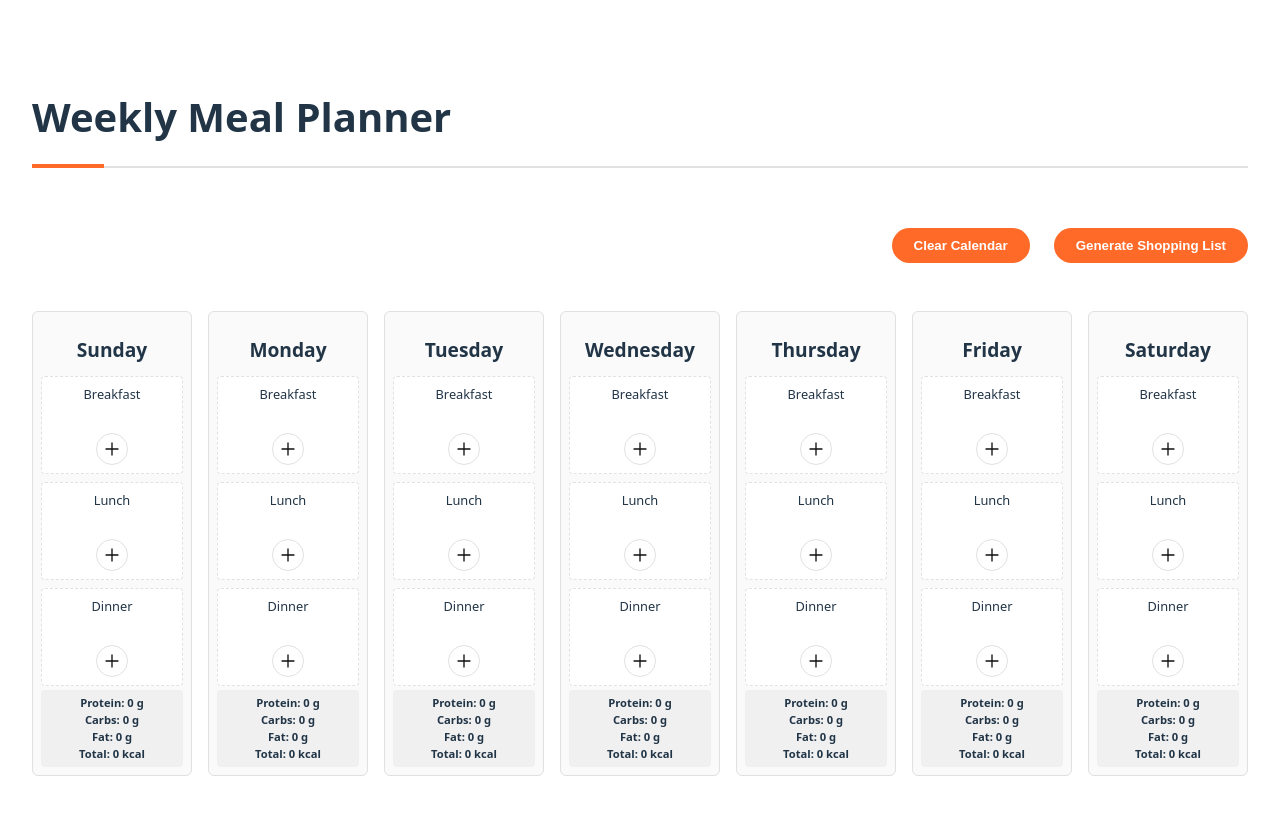
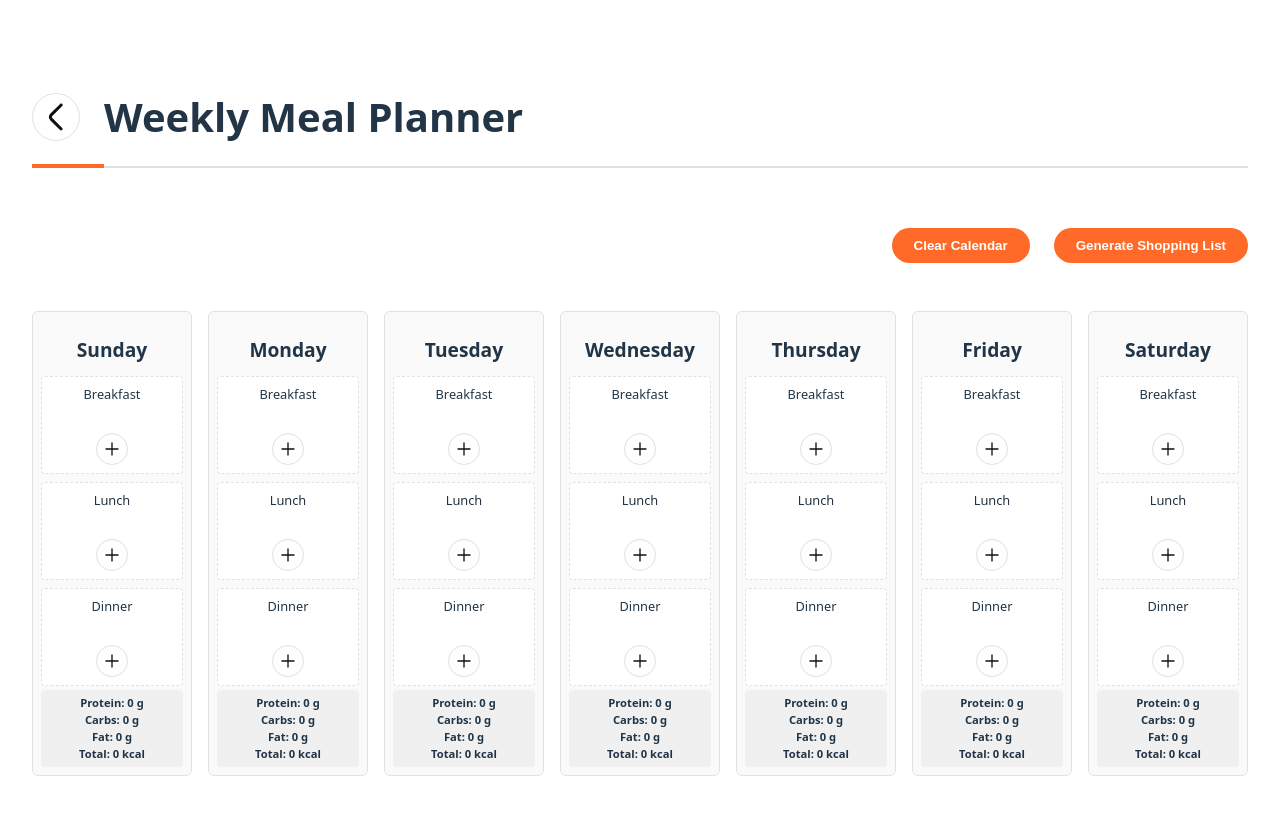
Before and after one commit to guivezula/recipe-meal-dashboard, a React (Vite) app: page /meal-plan in a window 1280 px wide. Shown: the top 814 px of the page. Built offline with nearby package versions, Linux system fonts and the light colour scheme.

Commit message:
add back button into pages

```diff
--- a/src/components/Header/Header.scss
+++ b/src/components/Header/Header.scss
@@ -1,6 +1,25 @@
 .header {
     display: block;
     margin: 36px 0;
+    &__header {
+        display: flex;
+        align-items: center;
+
+        &--button {
+            gap: 24px;
+
+            .button-icon {
+                width: 48px;
+                height: 48px;
+
+                .icon {
+                    width: 36px;
+                    height: 36px;
+                }
+            }
+        }
+    }
+
     &__title {
         font-size: 2.5em;
         line-height: 1.1;
--- a/src/components/Header/Header.tsx
+++ b/src/components/Header/Header.tsx
@@ -1,17 +1,37 @@
+import classNames from "classnames";
 import type React from "react";
+import ButtonIcon from "../ButtonIcon/ButtonIcon";
 import "./Header.scss";
 
-type HeaderProps = React.HTMLAttributes<HTMLHeadElement>;
+type HeaderProps = React.HTMLAttributes<HTMLHeadElement> & {
+  backButton?: boolean;
+  onBackClick?: () => void;
+};
 
 const CLASS_NAME = "header";
 
-const Header: React.FC<HeaderProps> = ({ children, ...props }) => {
-    return (
-        <header className={CLASS_NAME} {...props}>
-            <h1 className={`${CLASS_NAME}__title`}>{children}</h1>
-            <div className={`${CLASS_NAME}__line`} />
-        </header>
-    )
-}
+const Header: React.FC<HeaderProps> = ({
+  children,
+  backButton,
+  onBackClick,
+  ...props
+}) => {
+  return (
+    <header className={CLASS_NAME} {...props}>
+      <div
+        className={classNames({
+          [`${CLASS_NAME}__header`]: true,
+          [`${CLASS_NAME}__header--button`]: backButton,
+        })}
+      >
+        {backButton && (
+          <ButtonIcon border icon="arrow-prev" onClick={onBackClick} />
+        )}
+        <h1 className={`${CLASS_NAME}__title`}>{children}</h1>
+      </div>
+      <div className={`${CLASS_NAME}__line`} />
+    </header>
+  );
+};
 
 export default Header;
--- a/src/pages/MealPlan/MealPlan.tsx
+++ b/src/pages/MealPlan/MealPlan.tsx
@@ -1,3 +1,4 @@
+import { useNavigate } from "react-router-dom";
 import { useAppDispatch } from "../../app/hooks";
 import Button from "../../components/Button/Button";
 import CalendarGrid from "../../components/CalendarGrid/CalendarGrid";
@@ -9,13 +10,21 @@ const CLASS_NAME = "meal-plan";
 
 function MealPlan() {
   const dispatch = useAppDispatch();
+  const navigate = useNavigate();
 
   const handleClearCalendar = () => {
     dispatch(removeAllMealPlan());
-  }
+  };
+
+  const handleBackNavigation = () => {
+    navigate("/recipes");
+  };
+
   return (
     <div className={CLASS_NAME}>
-      <Header>Weekly Meal Planner</Header>
+      <Header backButton onBackClick={handleBackNavigation}>
+        Weekly Meal Planner
+      </Header>
       <div className={`${CLASS_NAME}__actions`}>
         <Button onClick={handleClearCalendar}>Clear Calendar</Button>
         <Button>Generate Shopping List</Button>
```
Also changed, not shown: src/assets/icons/arrow-prev.svg.
